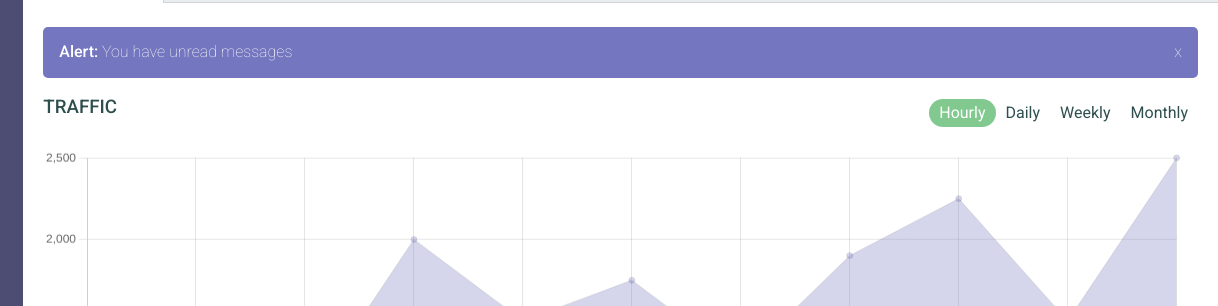
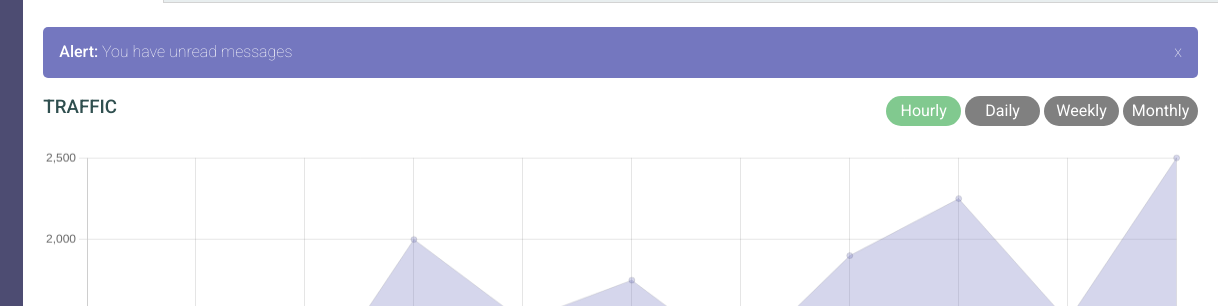
Before and after one commit to Hazelrl/interactive-dashboard, a plain HTML site: page index.html in a window 1280 px wide. Shown: the part 110-416 px from the top of the page, 62-1280 px from the left. Drawn offline with nearby package versions, Linux system fonts and the light colour scheme.

Commit message:
Radio buttons added for timeframes

```diff
--- a/css/styles.css
+++ b/css/styles.css
@@ -207,9 +207,18 @@ nav {
     background-color: #4d4c72;
 }
 
-/* ul flexbox for 4 icons
+/* flexbox for icons
 */
-ul {
+/* ul {
+    display: flex;
+    flex-direction: row;
+    justify-content: space-evenly;
+    list-style-type: none;
+    padding-inline-start: 0px;
+} */
+
+
+ul, .traffic-nav {
     display: flex;
     flex-direction: row;
     justify-content: space-evenly;
@@ -288,11 +297,27 @@ section {
     margin-left: 10px;
 }
 
-.selected {
+input {
+    padding: 5px 10px 5px;
+}
+
+input[type="radio"]:checked {
     background-color: #81C98F;
     border-radius: 20px;
     color: #fff;
 }
+
+/* label {
+    background-color: #81C98F;
+    border-radius: 20px;
+    color: #fff;
+} */
+
+/* .traffic-nav-link:checked + label {
+    background-color: #81C98F;
+    border-radius: 20px;
+    color: #fff;
+} */
 
 li {
     padding: 5px 10px 5px;
@@ -435,7 +460,7 @@ button:hover, #cancel:hover {
     transition: all 0.5s ease;
 }
 
-input[type="checkbox"]{
+input[type="checkbox"] {
     -webkit-appearance: none;
     position: relative;
     width: 60px;
@@ -468,6 +493,41 @@ input[type="checkbox"]:checked::after {
     left: 70%;
 }
 
+input[type="radio"]{
+    -webkit-appearance: none;
+    position: relative;
+    width: 75px;
+    height: 30px;
+    border-radius: 25px;
+    background-color: grey;
+    transition: background .3s;
+    outline: none;
+    cursor: pointer;
+}
+
+input[type="radio"]::before {
+    position: absolute;
+    top: 50%;
+    left: 50%;
+    transform: translate(-50%, -50%);
+    color: #fff;  /* Set the text color */
+}
+
+input[id="hourly-btn"]::before {
+    content: "Hourly";
+}
+
+input[id="daily-btn"]::before {
+    content: "Daily";
+}
+
+input[id="weekly-btn"]::before {
+    content: "Weekly";
+}
+
+input[id="monthly-btn"]::before {
+    content: "Monthly";
+}
 
 /* ====================================
 CHART SIZING
--- a/index.html
+++ b/index.html
@@ -70,12 +70,33 @@
             <section class="traffic" id="traffic">
                 <div class="traffic-header">
                     <h3>Traffic</h3>
-                    <ul class="traffic-nav">
-                    <li class="traffic-nav-link selected">Hourly</li>
-                    <li class="traffic-nav-link">Daily</li>
-                    <li class="traffic-nav-link active">Weekly</li>
-                    <li class="traffic-nav-link">Monthly</li>
-                    </ul>
+                    <!-- <div class="traffic-nav">
+                        <input type="radio" id="hourly-btn" class="traffic-nav-link" value="Hourly" name="hourly" checked="checked">
+                        <li id="daily-btn" class="traffic-nav-link">Daily</li>
+                        <li id="weekly-btn" class="traffic-nav-link active">Weekly</li>
+                        <li id="monthly-btn" class="traffic-nav-link">Monthly</li>
+                    </div> -->
+                <div class="traffic-nav">
+                    <form>
+                        <label>
+                            <input type="radio" id="hourly-btn" class="traffic-nav-link" value="Hourly" name="traffic-nav-option" checked="checked">
+                        </label>
+
+                        <label>
+                            <input type="radio" id="daily-btn" class="traffic-nav-link" value="Daily" name="traffic-nav-option">
+                        </label>
+
+                        <label>
+                            <input type="radio" id="weekly-btn" class="traffic-nav-link" value="Weekly" name="traffic-nav-option">
+                        </label>
+
+                        <label>
+                            <input type="radio" id="monthly-btn" class="traffic-nav-link" value="Monthly" name="traffic-nav-option">
+                        </label>
+                    </form>
+                </div>
+                    <!--<input class="xChart" type="radio" value="Hourly" name="abcd" id="hourly" checked="checked">-->
+
                 </div>
                     <div class="widget-container-full">
                     <canvas id="traffic-chart"></canvas>
--- a/js/app.js
+++ b/js/app.js
@@ -84,6 +84,8 @@ let trafficChart = new Chart(trafficCanvas, {
 /***********************************
  CHART WIDGET - DAILY CHART
 ***********************************/
+/* Select hourly, daily, weekly or monthly */
+
 
 const dailyCanvas = document.getElementById("daily-chart");
 
@@ -118,7 +120,7 @@ let dailyChart = new Chart(dailyCanvas, {
 
 
 /***********************************
- CHART WIDGET - DAILY CHART
+ CHART WIDGET - MOBILE CHART
 ***********************************/
 
 const mobileCanvas = document.getElementById("mobile-chart");
```
